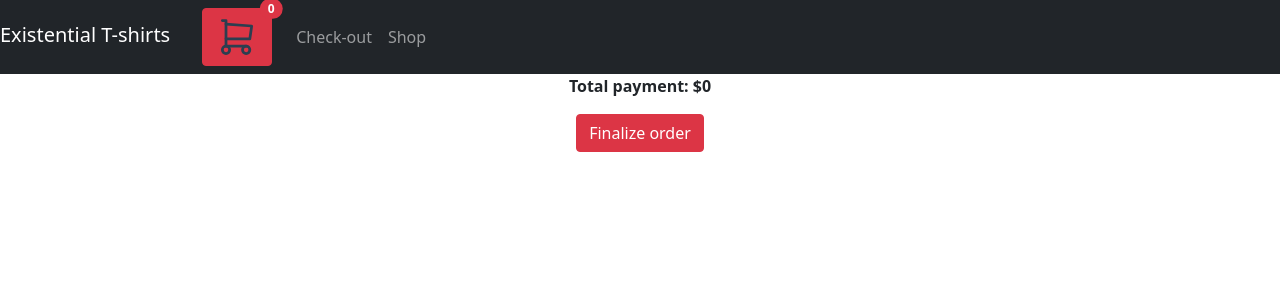
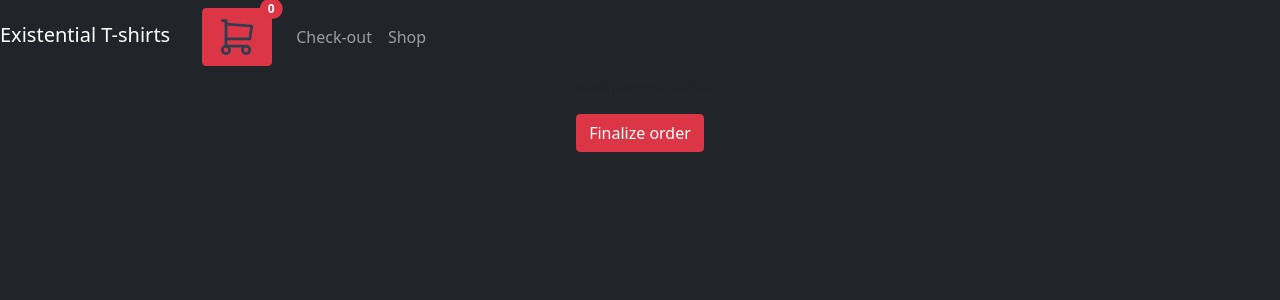
Before and after one commit to muratcan-yuksel/shopping-cart-react, a React (Create React App) app: page /CheckOut in a window 1280 px wide. Shown: the top 300 px of the page. Built offline with nearby package versions, Linux system fonts and the light colour scheme.

Commit message:
changed the body color

```diff
--- a/src/styles/layout.css
+++ b/src/styles/layout.css
@@ -1,4 +1,6 @@
-
+body{
+    background-color: #212529!important;
+}
 
 .body{
     height: 100%;
```
